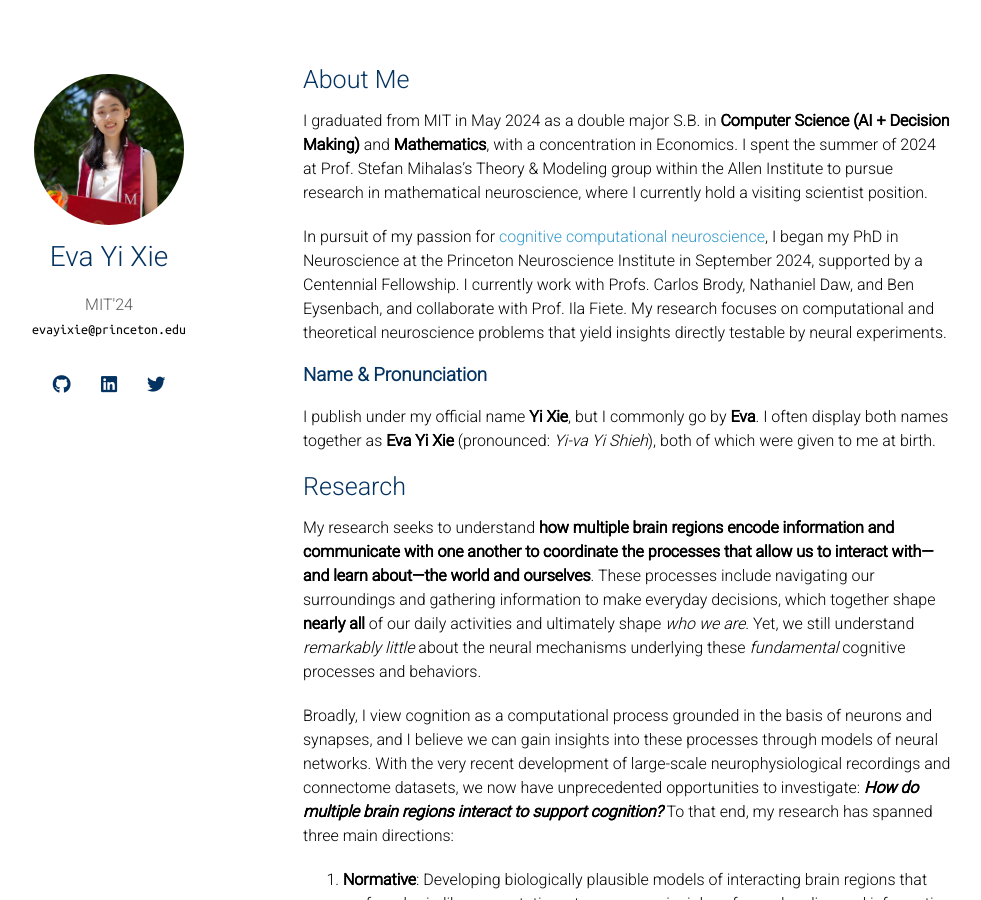
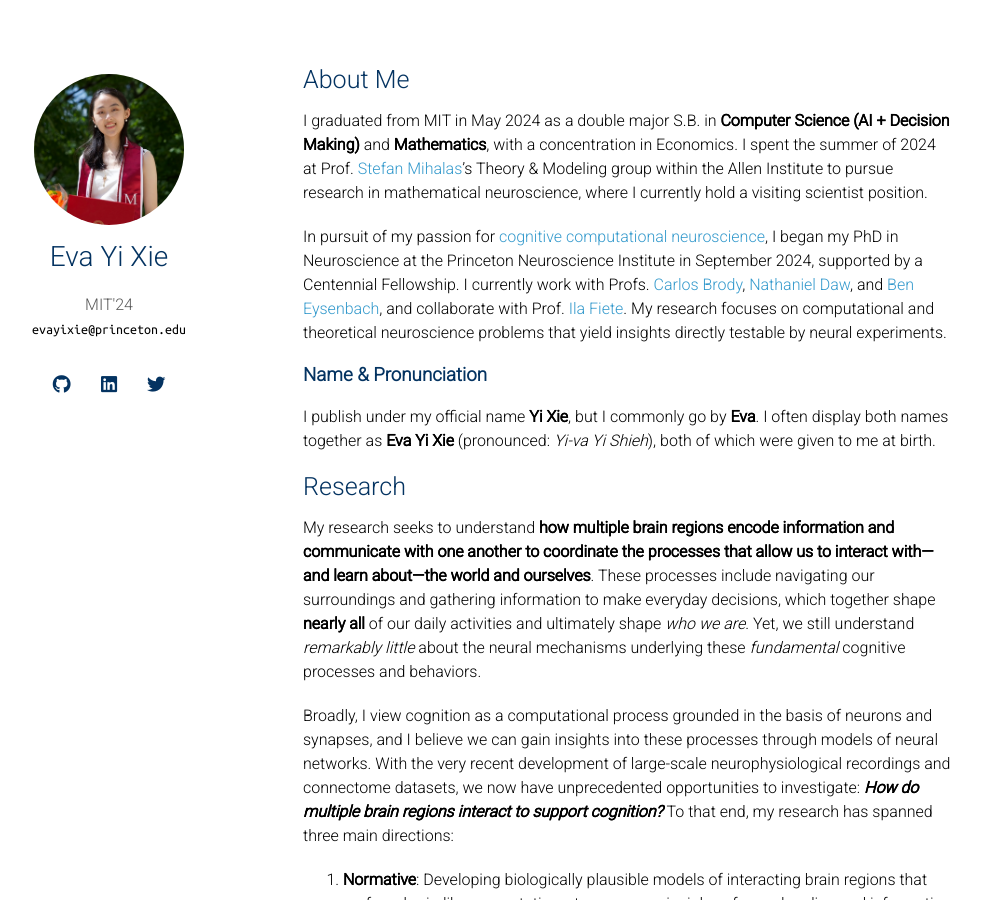
Before and after one commit to minzsiure/minzsiure.github.io, a Jekyll site: the page built from index.md, in a window 1280 px wide and 900 px high. Shown: the whole window, without its empty margins (167-1148 px from the left). Built offline with Jekyll 4.4.1, drawn with Linux system fonts in a browser that asks for light colours; nearby versions of some CDN libraries; a style sheet for code colours, icons or effects is not loaded; our own code applies the rules of GitHub Pages for plain Markdown files; some of the changed lines change nothing that is shown.

Commit message:
add links

```diff
--- a/index.md
+++ b/index.md
@@ -4,9 +4,9 @@
 
 ## About Me
 
-I graduated from MIT in May 2024 as a double major S.B. in <b>Computer Science (AI + Decision Making)</b> and <b>Mathematics</b>, with a concentration in Economics. I spent the summer of 2024 at Prof. Stefan Mihalas's Theory & Modeling group within the Allen Institute to pursue research in mathematical neuroscience, where I currently hold a visiting scientist position. <br>
+I graduated from MIT in May 2024 as a double major S.B. in <b>Computer Science (AI + Decision Making)</b> and <b>Mathematics</b>, with a concentration in Economics. I spent the summer of 2024 at Prof.  <a href="https://alleninstitute.org/person/stefan-mihalas/" target=_blank> Stefan Mihalas</a>'s Theory & Modeling group within the Allen Institute to pursue research in mathematical neuroscience, where I currently hold a visiting scientist position. <br>
 
-In pursuit of my passion for <a href="https://www.nature.com/articles/s41593-018-0210-5#:~:text=The%20goal%20of%20cognitive%20computational,perform%20real%2Dworld%20cognitive%20tasks" target="_blank">cognitive computational neuroscience</a>, I began my PhD in Neuroscience at the Princeton Neuroscience Institute in September 2024, supported by a Centennial Fellowship. I currently work with Profs. Carlos Brody, Nathaniel Daw, and Ben Eysenbach, and collaborate with Prof. Ila Fiete. My research focuses on computational and theoretical neuroscience problems that yield insights directly testable by neural experiments.
+In pursuit of my passion for <a href="https://www.nature.com/articles/s41593-018-0210-5#:~:text=The%20goal%20of%20cognitive%20computational,perform%20real%2Dworld%20cognitive%20tasks" target="_blank">cognitive computational neuroscience</a>, I began my PhD in Neuroscience at the Princeton Neuroscience Institute in September 2024, supported by a Centennial Fellowship. I currently work with Profs. <a href="https://brodylab.org/" target="_blank">Carlos Brody</a>, <a href="https://dawlab.princeton.edu/" target="_blank">Nathaniel Daw</a>, and <a href="https://ben-eysenbach.github.io/" target="_blank">Ben Eysenbach</a>, and collaborate with Prof. <a href="https://mcgovern.mit.edu/profile/ila-fiete/" target="_blank">Ila Fiete</a>. My research focuses on computational and theoretical neuroscience problems that yield insights directly testable by neural experiments.
 
 ### Name & Pronunciation
 I publish under my official name <b>Yi Xie</b>, but I commonly go by <b>Eva</b>. I often display both names together as <b>Eva Yi Xie</b> (pronounced: <em>Yi-va Yi Shieh</em>), both of which were given to me at birth.
```
